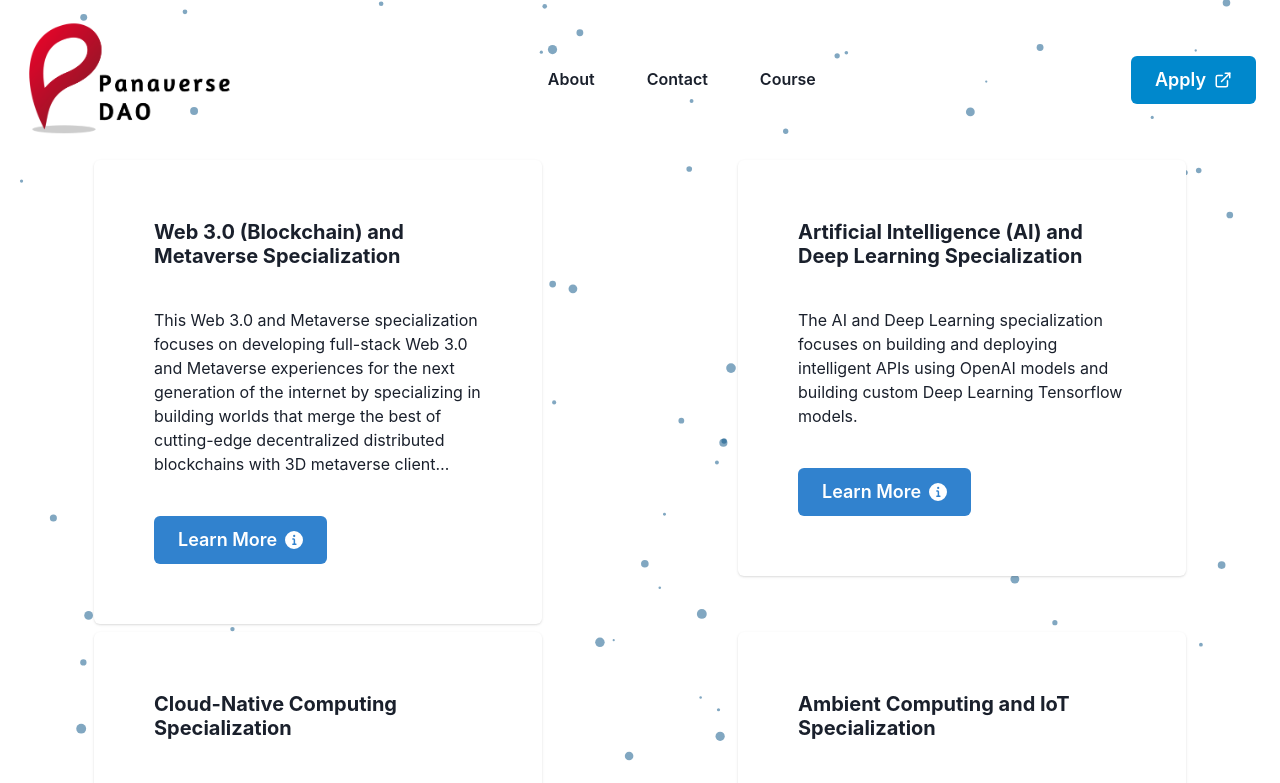
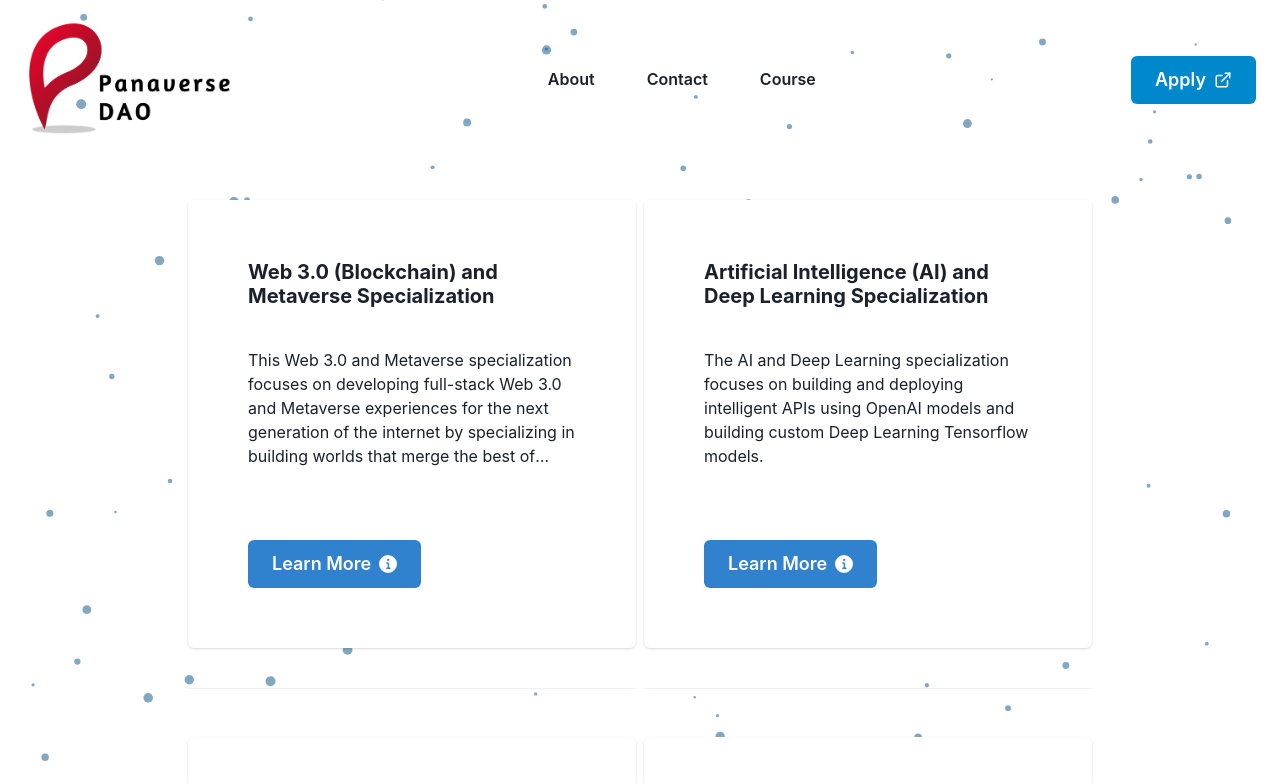
Before and after one commit to ShahzaibSE/panaverse-dao-syllabus-nextjs-website, a Next.js app: page /course in a window 1280 px wide. Shown: the top 783 px of the page. Built offline with nearby package versions, Linux system fonts and the light colour scheme.

Commit message:
REF: Changes done to course page

```diff
--- a/components/Course/course.tsx
+++ b/components/Course/course.tsx
@@ -37,10 +37,11 @@ import {
   ListItem,
   ListIcon,
   UnorderedList,
+  Divider,
 } from "@chakra-ui/react";
 import { InfoIcon } from "@chakra-ui/icons";
 import { wrap } from "module";
-import { speciliazed_courses, SpecializedCourseContainer } from "../util";
+import { speciliazed_courses, SpecializedCourseContainer } from "../Utils/util";
 
 const responsiveSettings = [
   {
@@ -140,7 +141,7 @@ export default function CoursePage() {
           },
         }}
       />
-      <Wrap direction={["column", "row"]} justify="space-around">
+      <Wrap direction={["column", "row"]} justify="center">
         {speciliazed_courses.map((speciliazed_course: any, index: number) => (
           <motion.div
             key={index}
@@ -149,7 +150,7 @@ export default function CoursePage() {
             transition={{ duration: 0.5 }}
             ref={ref}
           >
-            <WrapItem key={index}>
+            <WrapItem key={index} my={10}>
               <SpecializedCourseContainer
                 key={index}
                 name={speciliazed_course.name}
@@ -157,6 +158,7 @@ export default function CoursePage() {
                 colorScheme="blue"
               />
             </WrapItem>
+            <Divider key={index} colorScheme="gray" />
           </motion.div>
         ))}
       </Wrap>
--- /dev/null
+++ b/components/Course/courseDetails.tsx
@@ -0,0 +1,7 @@
+import React from 'react'
+
+export default function courseDetails() {
+  return (
+    <div>courseDetails</div>
+  )
+}
--- a/components/Header.tsx
+++ b/components/Header.tsx
@@ -9,7 +9,7 @@ import { ExternalLinkIcon } from "@chakra-ui/icons";
 import { Flex, Image, chakra, Button, Link, HStack } from "@chakra-ui/react";
 import MobileDrawer from "./mobile_drawer";
 //
-import {transformText} from "./util";
+import {transformText} from "./Utils/util";
 
 const CTA = "Apply";
 
--- a/components/Home/home.tsx
+++ b/components/Home/home.tsx
@@ -40,7 +40,7 @@ import {
 } from "@chakra-ui/react";
 import { InfoIcon } from "@chakra-ui/icons";
 import { wrap } from "module";
-import { CourseContainer } from "../util";
+import { CourseContainer } from "../Utils/util";
 
 const responsiveSettings = [
   {
--- /dev/null
+++ b/components/Utils/model.ts
@@ -0,0 +1,5 @@
+export interface Course {
+    name: string;
+    description: string;
+    imageUrl?: string;
+}
--- a/components/util.tsx
+++ b/components/Utils/util.tsx
@@ -21,6 +21,7 @@ import {
 } from "@chakra-ui/react";
 import { motion } from "framer-motion";
 import { InfoIcon } from "@chakra-ui/icons";
+import { Course } from "./model";
 
 export const CourseContainer = (props: any) => {
   const { name, description, colorName } = props;
@@ -52,15 +53,15 @@ export function SpecializedCourseContainer(props: any) {
   const { name, description } = props;
   return (
     <Card
-      maxW={["sm","md"]}
-      maxH="lg"
+      w={["sm","md"]}
+      h={["sm", "md"]}
       p={10}
     >
       <CardHeader>
         <Heading size="md"> {name} </Heading>
       </CardHeader>
       <CardBody>
-        <Text noOfLines={[5,6,7]}>{description}</Text>
+        <Text noOfLines={[4,5]}>{description}</Text>
       </CardBody>
       <CardFooter>
         <motion.div whileHover={{ scale: 1.1 }}>
@@ -86,7 +87,7 @@ export function transformText(text: string) {
 }
 
 //
-export const speciliazed_courses: Array<{ name: string; description: string }> =
+export const speciliazed_courses: Array<Course> =
   [
     {
       name: "Web 3.0 (Blockchain) and Metaverse Specialization",
```
